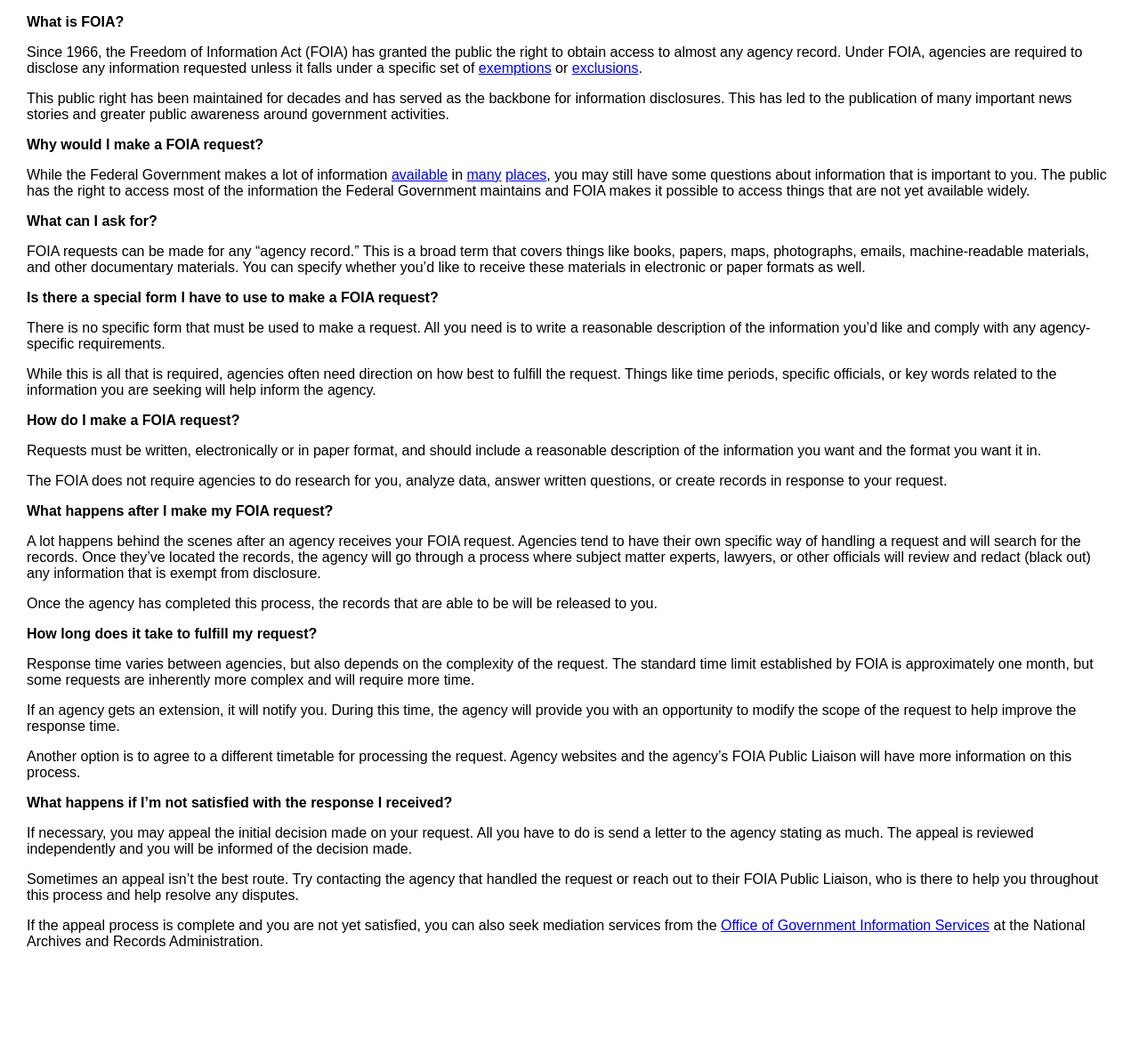
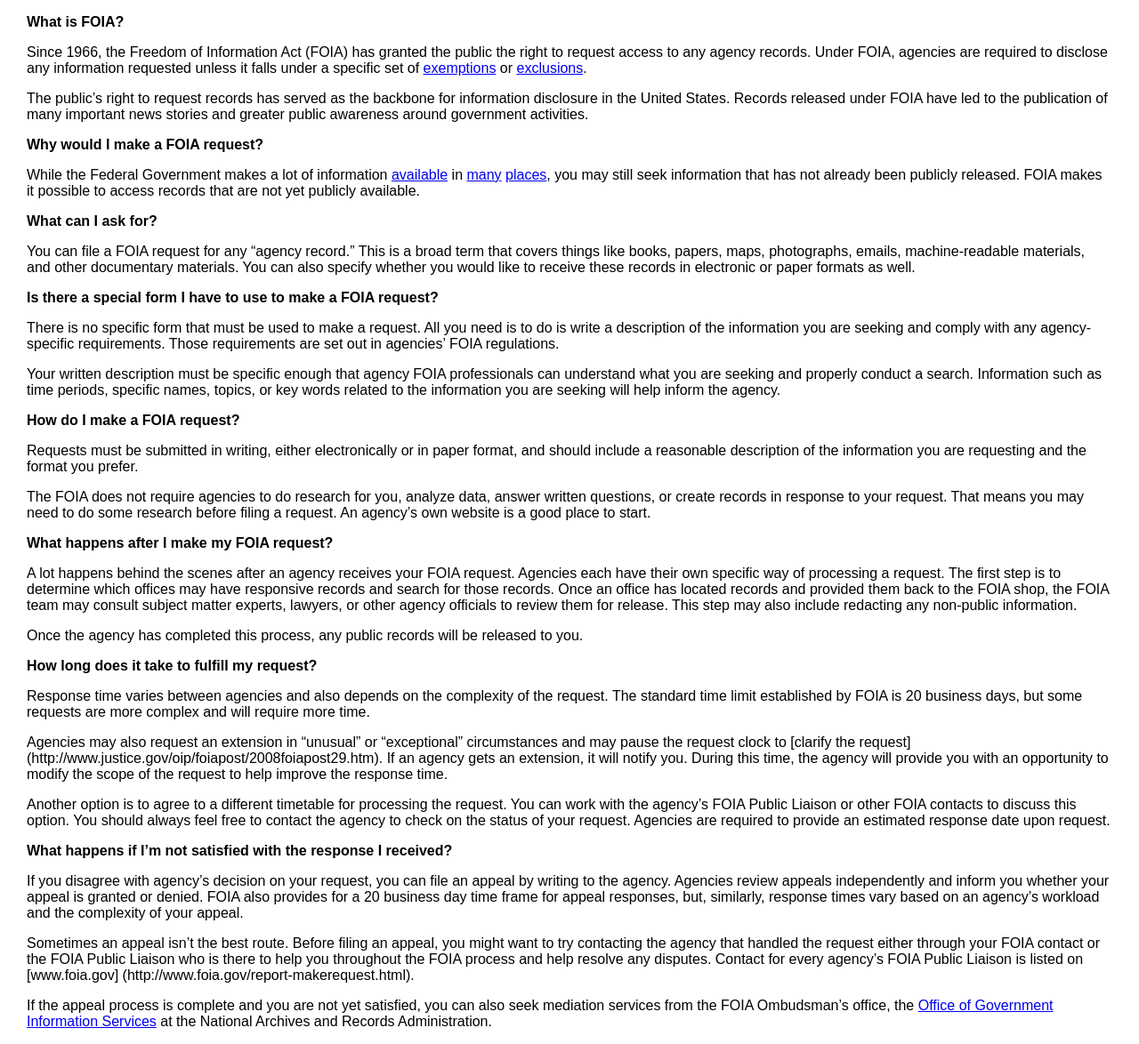
Before and after one commit to 18F/2015-foia-design, a Jekyll site: the page built from learn.md, in a window 1280 px wide. Shown: the whole page at 89% size. Built offline with Jekyll 4.4.1, drawn with Linux system fonts in a browser that asks for light colours; before the commit the page ends 1084 px from its top, so only the background shows below that.

Commit message:
Update learn.md
Minor copyedits and clarifications!

```diff
--- a/learn.md
+++ b/learn.md
@@ -5,48 +5,48 @@ permalink: /learn/
 
 **What is FOIA?**
 
-Since 1966, the Freedom of Information Act (FOIA) has granted the public the right to obtain access to almost any agency record. Under FOIA, agencies are required to disclose any information requested unless it falls under a specific set of [exemptions](http://www.foia.gov/faq.html#exemptions) or [exclusions](http://www.foia.gov/faq.html#exclusions).
+Since 1966, the Freedom of Information Act (FOIA) has granted the public the right to request access to any agency records. Under FOIA, agencies are required to disclose any information requested unless it falls under a specific set of [exemptions](http://www.foia.gov/faq.html#exemptions) or [exclusions](http://www.foia.gov/faq.html#exclusions).
 
-This public right has been maintained for decades and has served as the backbone for information disclosures. This has led to the publication of many important news stories and greater public awareness around government activities.
+The public's right to request records has served as the backbone for information disclosure in the United States. Records released under FOIA have led to the publication of many important news stories and greater public awareness around government activities.
 
 **Why would I make a FOIA request?**
 
-While the Federal Government makes a lot of information [available](data.gov) in [many](search.usa.gov) [places](http://foia.state.gov/Search/Search.aspx), you may still have some questions about information that is important to you. The public has the right to access most of the information the Federal Government maintains and FOIA makes it possible to access things that are not yet available widely.
+While the Federal Government makes a lot of information [available](data.gov) in [many](search.usa.gov) [places](http://foia.state.gov/Search/Search.aspx), you may still seek information that has not already been publicly released. FOIA makes it possible to access records that are not yet publicly available.
 
 **What can I ask for?**
 
-FOIA requests can be made for any "agency record." This is a broad term that covers things like books, papers, maps, photographs, emails, machine-readable materials, and other documentary materials. You can specify whether you'd like to receive these materials in electronic or paper formats as well.
+You can file a FOIA request for any "agency record." This is a broad term that covers things like books, papers, maps, photographs, emails, machine-readable materials, and other documentary materials. You can also specify whether you would like to receive these records in electronic or paper formats as well.
 
 **Is there a special form I have to use to make a FOIA request?**
 
-There is no specific form that must be used to make a request. All you need is to write a reasonable description of the information you'd like and comply with any agency-specific requirements.
+There is no specific form that must be used to make a request. All you need is to do is write a description of the information you are seeking and comply with any agency-specific requirements. Those requirements are set out in agencies' FOIA regulations.
 
-While this is all that is required, agencies often need direction on how best to fulfill the request. Things like time periods, specific officials, or key words related to the information you are seeking will help inform the agency.
+Your written description must be specific enough that agency FOIA professionals can understand what you are seeking and properly conduct a search. Information such as time periods, specific names, topics, or key words related to the information you are seeking will help inform the agency.
 
 **How do I make a FOIA request?**
 
-Requests must be written, electronically or in paper format, and should include a reasonable description of the information you want and the format you want it in.
+Requests must be submitted in writing, either electronically or in paper format, and should include a reasonable description of the information you are requesting and the format you prefer.
 
-The FOIA does not require agencies to do research for you, analyze data, answer written questions, or create records in response to your request.
+The FOIA does not require agencies to do research for you, analyze data, answer written questions, or create records in response to your request. That means you may need to do some research before filing a request. An agency's own website is a good place to start.
 
 **What happens after I make my FOIA request?**
 
-A lot happens behind the scenes after an agency receives your FOIA request. Agencies tend to have their own specific way of handling a request and will search for the records. Once they've located the records, the agency will go through a process where subject matter experts, lawyers, or other officials will review and redact (black out) any information that is exempt from disclosure.
+A lot happens behind the scenes after an agency receives your FOIA request. Agencies each have their own specific way of processing a request. The first step is to determine which offices may have responsive records and search for those records. Once an office has located records and provided them back to the FOIA shop, the FOIA team may consult subject matter experts, lawyers, or other agency officials to review them for release. This step may also include redacting any non-public information.
 
-Once the agency has completed this process, the records that are able to be will be released to you.
+Once the agency has completed this process, any public records will be released to you.
 
 **How long does it take to fulfill my request?**
 
-Response time varies between agencies, but also depends on the complexity of the request. The standard time limit established by FOIA is approximately one month, but some requests are inherently more complex and will require more time.
+Response time varies between agencies and also depends on the complexity of the request. The standard time limit established by FOIA is 20 business days, but some requests are more complex and will require more time.
 
-If an agency gets an extension, it will notify you. During this time, the agency will provide you with an opportunity to modify the scope of the request to help improve the response time.
+Agencies may also request an extension in "unusual" or "exceptional" circumstances and may pause the request clock to [clarify the request] (http://www.justice.gov/oip/foiapost/2008foiapost29.htm). If an agency gets an extension, it will notify you. During this time, the agency will provide you with an opportunity to modify the scope of the request to help improve the response time.
 
-Another option is to agree to a different timetable for processing the request. Agency websites and the agency's FOIA Public Liaison will have more information on this process.
+Another option is to agree to a different timetable for processing the request. You can work with the agency's FOIA Public Liaison or other FOIA contacts to discuss this option. You should always feel free to contact the agency to check on the status of your request. Agencies are required to provide an estimated response date upon request.
 
 **What happens if I'm not satisfied with the response I received?**
 
-If necessary, you may appeal the initial decision made on your request. All you have to do is send a letter to the agency stating as much. The appeal is reviewed independently and you will be informed of the decision made.
+If you disagree with agency's decision on your request, you can file an appeal by writing to the agency. Agencies review appeals independently and inform you whether your appeal is granted or denied. FOIA also provides for a 20 business day time frame for appeal responses, but, similarly, response times vary based on an agency's workload and the complexity of your appeal.
 
-Sometimes an appeal isn't the best route. Try contacting the agency that handled the request or reach out to their FOIA Public Liaison, who is there to help you throughout this process and help resolve any disputes.
+Sometimes an appeal isn't the best route. Before filing an appeal, you might want to try contacting the agency that handled the request either through your FOIA contact or the FOIA Public Liaison who is there to help you throughout the FOIA process and help resolve any disputes. Contact for every agency's FOIA Public Liaison is listed on [www.foia.gov] (http://www.foia.gov/report-makerequest.html).
 
-If the appeal process is complete and you are not yet satisfied, you can also seek mediation services from the [Office of Government Information Services](https://ogis.archives.gov/) at the National Archives and Records Administration.
+If the appeal process is complete and you are not yet satisfied, you can also seek mediation services from the FOIA Ombudsman's office, the [Office of Government Information Services](https://ogis.archives.gov/) at the National Archives and Records Administration.
```
